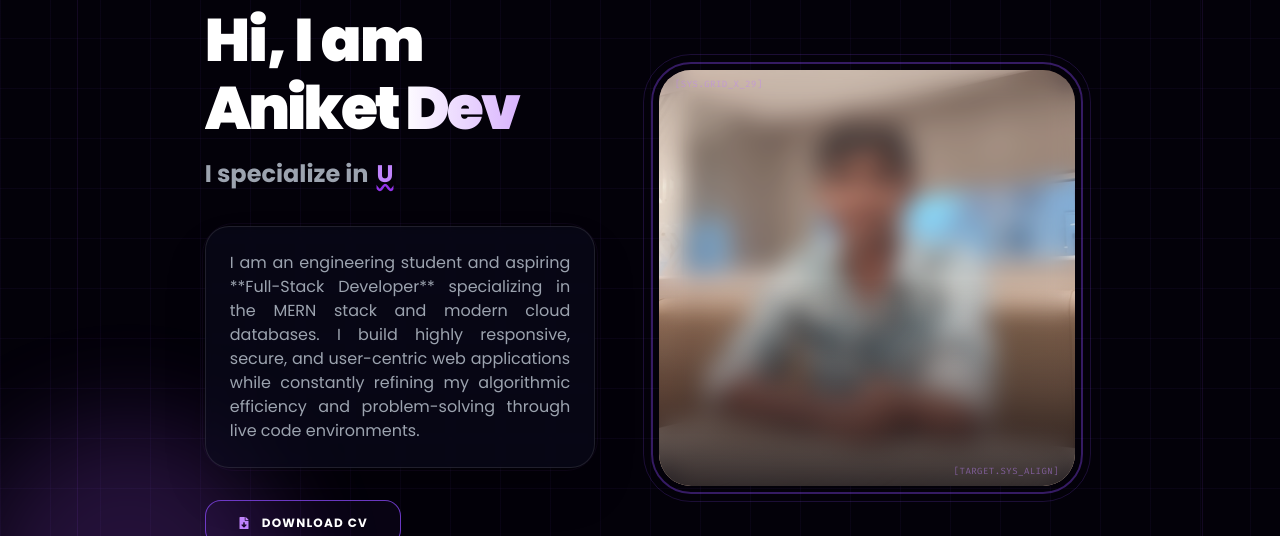
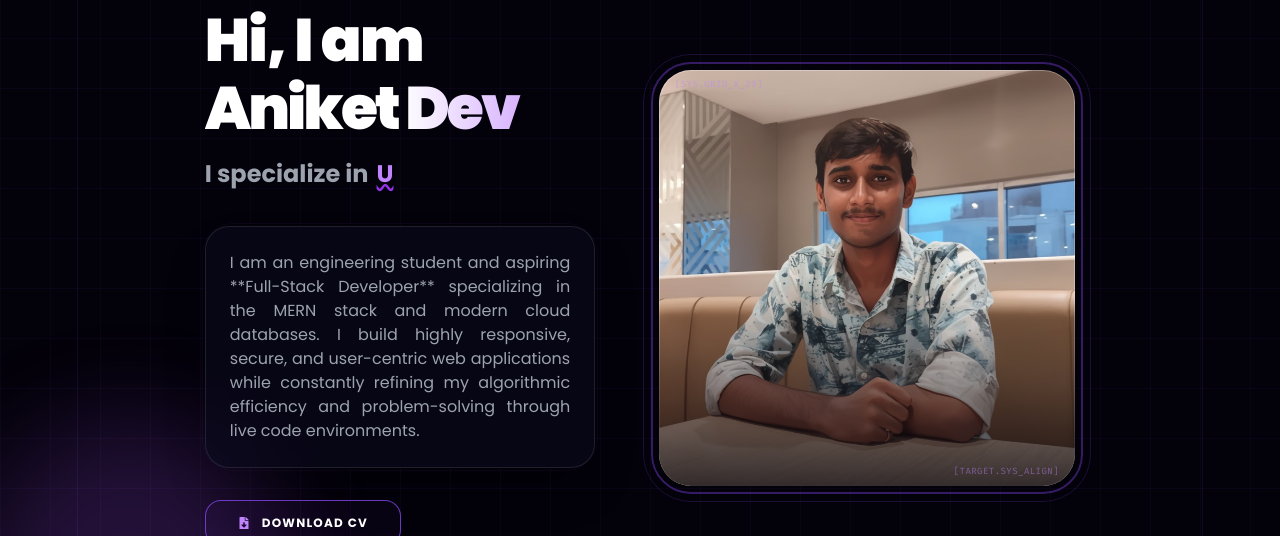
Before and after one commit to buildsbyaniket/myportfolio, a React (Vite) app: page / in a window 1280 px wide. Shown: the part 162-698 px from the top of the page. Built offline with nearby package versions, Linux system fonts and the light colour scheme; no server answers.

Commit message:
Remove backdrop blur from About portrait; ensure clear image

```diff
--- a/src/components/About/About.jsx
+++ b/src/components/About/About.jsx
@@ -97,7 +97,7 @@ const About = () => {
               style={{ backgroundImage: `url(${profileImage})` }}
             >
               {/* Glass overlay with frosted effect */}
-              <div className="absolute inset-0 rounded-[2rem] bg-white/10 backdrop-blur-md pointer-events-none" />
+              <div className="absolute inset-0 rounded-[2rem] border border-white/30 pointer-events-none" />
               {/* Inner ambient shadows */}
               <div className="absolute inset-0 bg-gradient-to-t from-[#020108] via-transparent to-transparent opacity-80 pointer-events-none" />
             </div>
```
